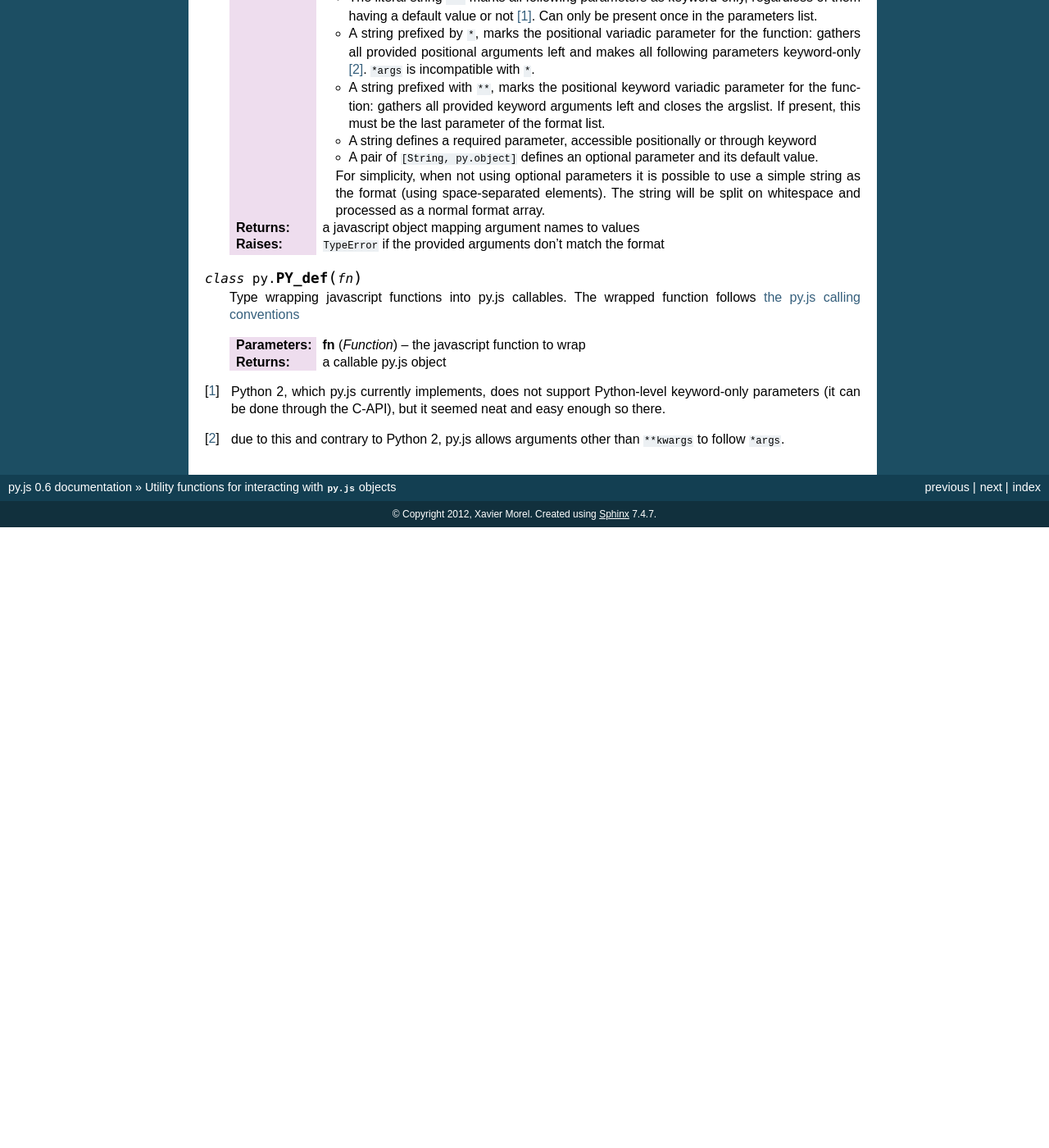
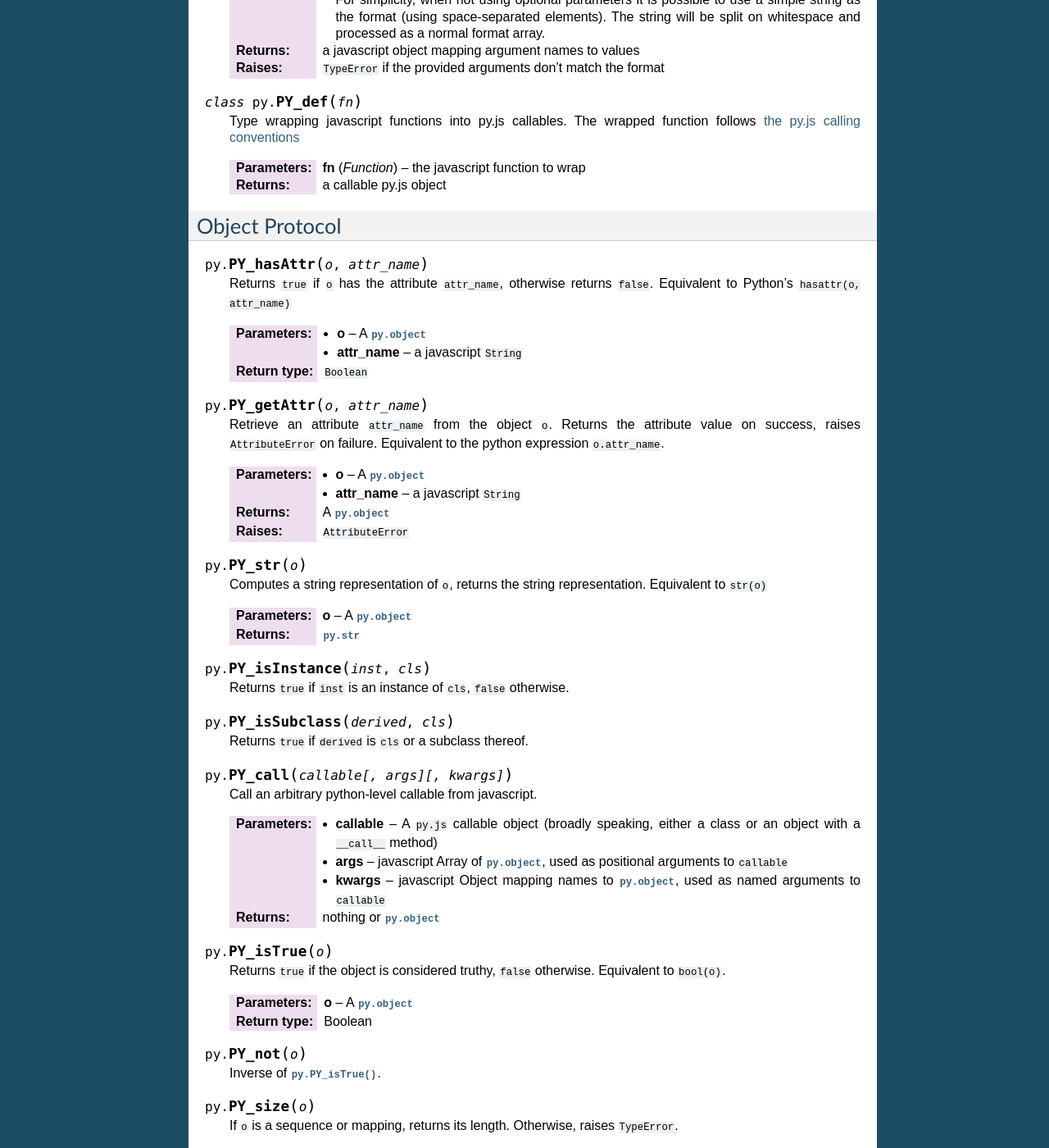
Before and after one commit to miso-belica/py.js, a Sphinx documentation site: the page built from doc/utility.rst, in a window 1280 px wide and 1400 px high, scrolled down 839 px. Shown: the whole window at 82% size. Built offline with Sphinx 7.4.7, drawn with Linux system fonts in a browser that asks for light colours; before the commit the page ends 1482 px from its top, so only the background shows below that; some of the changed text lies outside the part shown.

Commit message:
[IMP] update py.js to 0.7
bzr revid: xmo@openerp.com-20121126073002-deta3rdrwmzao6fy

```diff
--- a/doc/builtins.rst
+++ b/doc/builtins.rst
@@ -46,6 +46,8 @@ Supported Python builtins
 
 .. class:: py.dict()
 
+.. function:: py.len(object)
+
 .. function:: py.isinstance(object, type)
 
 .. function:: py.issubclass(type, other_type)
--- a/doc/utility.rst
+++ b/doc/utility.rst
@@ -99,6 +82,138 @@ They are prefixed with ``PY_``.
     :param Function fn: the javascript function to wrap
     :returns: a callable py.js object
 
+Object Protocol
+---------------
+
+.. function:: py.PY_hasAttr(o, attr_name)
+
+    Returns ``true`` if ``o`` has the attribute ``attr_name``,
+    otherwise returns ``false``. Equivalent to Python's ``hasattr(o,
+    attr_name)``
+
+    :param o: A :class:`py.object`
+    :param attr_name: a javascript ``String``
+    :rtype: ``Boolean``
+
+.. function:: py.PY_getAttr(o, attr_name)
+
+    Retrieve an attribute ``attr_name`` from the object ``o``. Returns
+    the attribute value on success, raises ``AttributeError`` on
+    failure. Equivalent to the python expression ``o.attr_name``.
+
+    :param o: A :class:`py.object`
+    :param attr_name: a javascript ``String``
+    :returns: A :class:`py.object`
+    :raises: ``AttributeError``
+
+.. function:: py.PY_str(o)
+
+    Computes a string representation of ``o``, returns the string
+    representation. Equivalent to ``str(o)``
+
+    :param o: A :class:`py.object`
+    :returns: :class:`py.str`
+
+.. function:: py.PY_isInstance(inst, cls)
+
+    Returns ``true`` if ``inst`` is an instance of ``cls``, ``false``
+    otherwise.
+
+.. function:: py.PY_isSubclass(derived, cls)
+
+    Returns ``true`` if ``derived`` is ``cls`` or a subclass thereof.
+
+.. function:: py.PY_call(callable[, args][, kwargs])
+
+    Call an arbitrary python-level callable from javascript.
+
+    :param callable: A ``py.js`` callable object (broadly speaking,
+                     either a class or an object with a ``__call__``
+                     method)
+
+    :param args: javascript Array of :class:`py.object`, used as
+                 positional arguments to ``callable``
+
+    :param kwargs: javascript Object mapping names to
+                   :class:`py.object`, used as named arguments to
+                   ``callable``
+
+    :returns: nothing or :class:`py.object`
+
+.. function:: py.PY_isTrue(o)
+
+    Returns ``true`` if the object is considered truthy, ``false``
+    otherwise. Equivalent to ``bool(o)``.
+
+    :param o: A :class:`py.object`
+    :rtype: Boolean
+
+.. function:: py.PY_not(o)
+
+    Inverse of :func:`py.PY_isTrue`.
+
+.. function:: py.PY_size(o)
+
+    If ``o`` is a sequence or mapping, returns its length. Otherwise,
+    raises ``TypeError``.
+
+    :param o: A :class:`py.object`
+    :returns: ``Number``
+    :raises: ``TypeError`` if the object doesn't have a length
+
+Number Protocol
+---------------
+
+.. function:: py.PY_add(o1, o2)
+
+    Returns the result of adding ``o1`` and ``o2``, equivalent to
+    ``o1 + o2``.
+
+    :param o1: :class:`py.object`
+    :param o2: :class:`py.object`
+    :returns: :class:`py.object`
+
+.. function:: py.PY_subtract(o1, o2)
+
+    Returns the result of subtracting ``o2`` from ``o1``, equivalent
+    to ``o1 - o2``.
+
+    :param o1: :class:`py.object`
+    :param o2: :class:`py.object`
+    :returns: :class:`py.object`
+
+.. function:: py.PY_multiply(o1, o2)
+
+    Returns the result of multiplying ``o1`` by ``o2``, equivalent to
+    ``o1 * o2``.
+
+    :param o1: :class:`py.object`
+    :param o2: :class:`py.object`
+    :returns: :class:`py.object`
+
+.. function:: py.PY_divide(o1, o2)
+
+    Returns the result of dividing ``o1`` by ``o2``, equivalent to
+    ``o1 / o2``.
+
+    :param o1: :class:`py.object`
+    :param o2: :class:`py.object`
+    :returns: :class:`py.object`
+
+.. function:: py.PY_negative(o)
+
+    Returns the negation of ``o``, equivalent to ``-o``.
+
+    :param o: :class:`py.object`
+    :returns: :class:`py.object`
+
+.. function:: py.PY_positive(o)
+
+    Returns the "positive" of ``o``, equivalent to ``+o``.
+
+    :param o: :class:`py.object`
+    :returns: :class:`py.object`
+
 .. [#kwonly] Python 2, which py.js currently implements, does not
              support Python-level keyword-only parameters (it can be
              done through the C-API), but it seemed neat and easy
```
Also changed, not shown: other parts of doc/utility.rst (+0 -17 lines), 1 other file.
